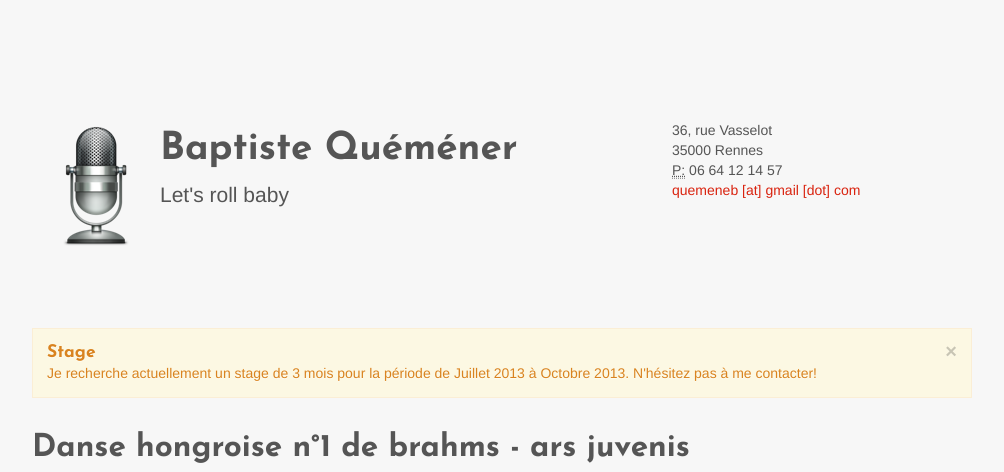
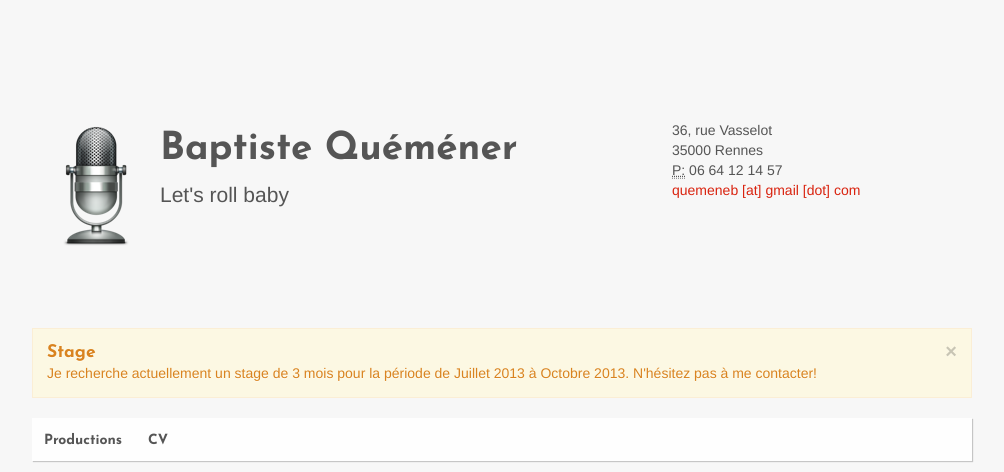
Before and after one commit to Baptisteq/baptisteq.github.com, a Jekyll site: the page built from index.html, in a window 1280 px wide. Shown: the top 472 px of the page, without its empty margins (138-1142 px from the left). Built offline with Jekyll 4.4.1, drawn with Linux system fonts in a browser that asks for light colours.

Commit message:
Added a navigation bar

```diff
--- a/_includes/topbar.html
+++ b/_includes/topbar.html
@@ -1,7 +1,6 @@
 <div class="subnav">
     <ul class="nav nav-pills">
-        <li class="active"><a href="/productions.html">Productions</a></li>
-        <li><a href="#">Link</a></li>
-        <li><a href="#">Link</a></li>
+        <li class="{% if page.url == '/index.html' %}active{% endif %}"><a href="/">Productions</a></li>
+        <li class="{% if page.url == '/cv.html' %}active{% endif %}"><a href="/cv.html">CV</a></li>
     </ul>
 </div>
--- a/_layouts/default.html
+++ b/_layouts/default.html
@@ -37,6 +37,7 @@
                 </div>
             </header>
             {% include alert.html %}
+            {% include topbar.html %}
             {{ content }}
             {% include footer.html %}
         </div>
--- a/css/default.less
+++ b/css/default.less
@@ -19,3 +19,7 @@ body {
         float: left;
     }
 }
+
+.nav {
+    margin-bottom: 0;
+}
```
